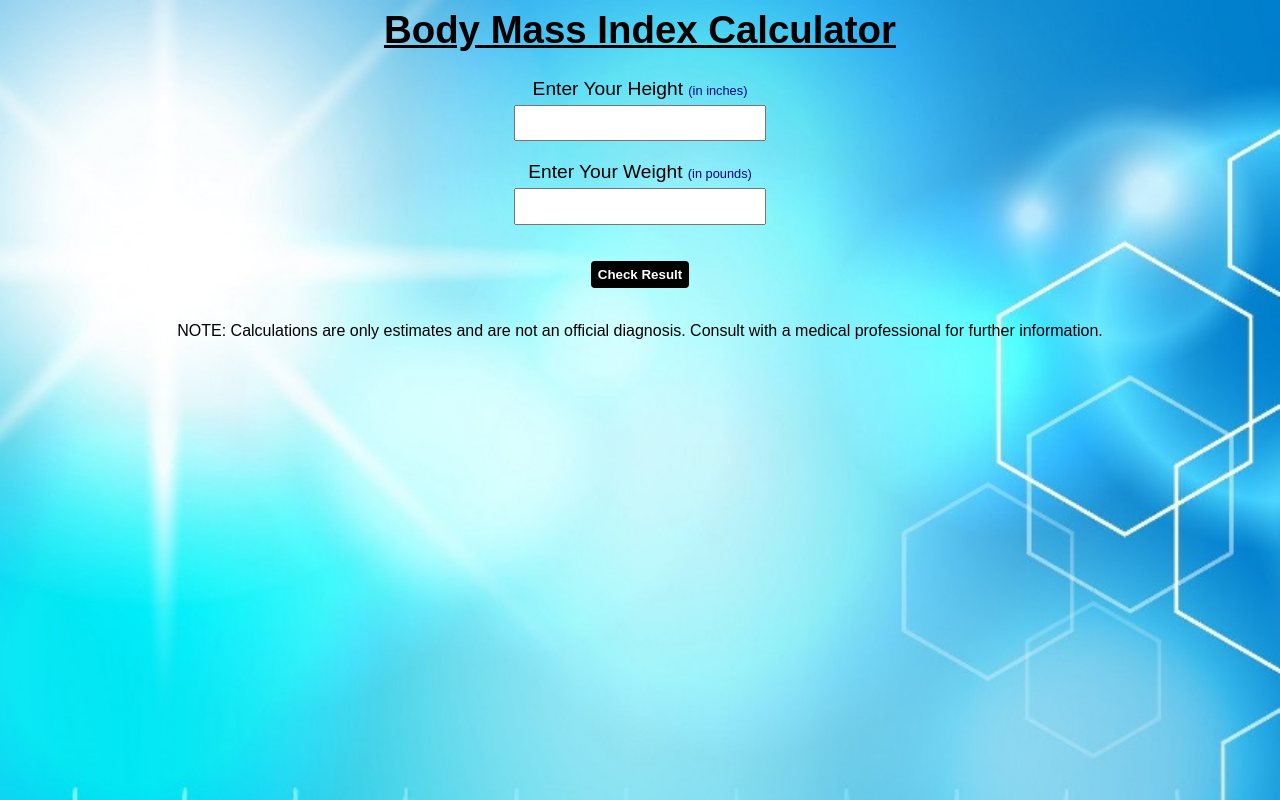
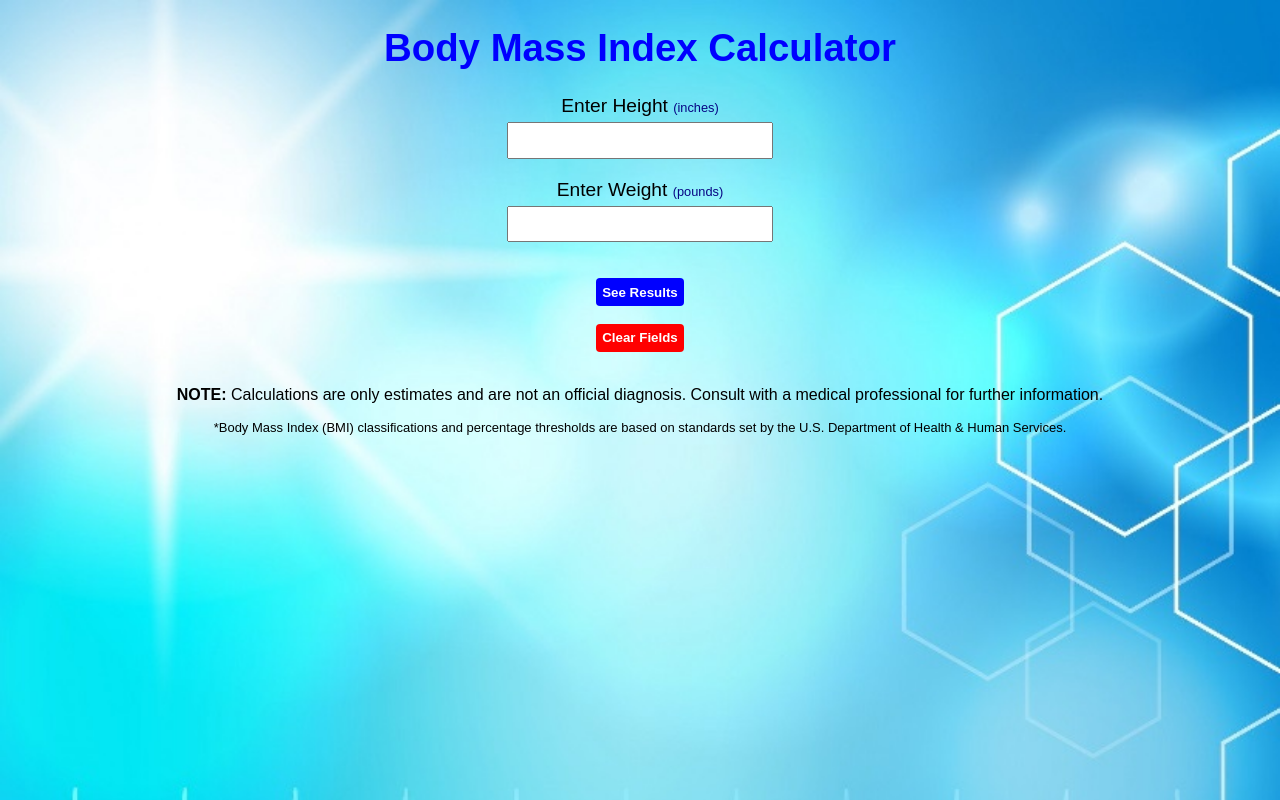
Before and after one commit to Mannyalfa/bmi-calculator, a plain HTML site: page index.html in a window 1280 px wide. Drawn offline with Linux system fonts and the light colour scheme; a web font is replaced by a local one.

Commit message:
added clear data for text fields

```diff
--- a/assets/css/stylesheet.css
+++ b/assets/css/stylesheet.css
@@ -10,15 +10,13 @@ body {
 }
 
 #msgbox {
-    font-size: 1.2rem;
     font-weight: 700;
-    margin: 20px;
+    margin-top: 20px;
 }
 
 h1 {
     font-size: 2.4rem;
-    text-decoration: underline;
-    color:black;
+    color: blue;
 }
 
 label {
@@ -42,7 +40,7 @@ span {
 
 #submit {
     margin-top: 1rem;
-    background-color: black;
+    background-color: blue;
     font-weight: 800;
     color: white;
     border: 0px;
@@ -50,3 +48,18 @@ span {
     padding: .4rem;
     border-radius: 4px;
 }
+
+#resetForm {
+    /* margin-top: 1rem; */
+    background-color: red;
+    font-weight: 800;
+    color: white;
+    border: 0px;
+    cursor: pointer;
+    padding: .4rem;
+    border-radius: 4px;
+}
+
+#standards {
+    font-size: small;
+}
--- a/assets/js/script.js
+++ b/assets/js/script.js
@@ -6,27 +6,35 @@ function BMICalc() {
     if (bmi < 18.5) {
         document.getElementById("bmibox").innerHTML = bmi;
         document.getElementById("msgbox").innerHTML =
-            "Your BMI is " + bmi + ": Underweight";
-        document.getElementById("msgbox").style.color = "gray";
+            "Your BMI is " + bmi + ". Category: Underweight*";
+        document.getElementById("msgbox").style.color = "gold";
     } else if (bmi >= 18.5 && bmi < 24.9) {
         document.getElementById("bmibox").innerHTML = bmi;
         document.getElementById("msgbox").innerHTML =
-            "Your BMI is " + bmi + ": Normal range";
+            "Your BMI is " + bmi + ". Category: Normal Range*";
         document.getElementById("msgbox").style.color = "green";
     } else if (bmi >= 25 && bmi < 29.9) {
         document.getElementById("bmibox").innerHTML = bmi;
         document.getElementById("msgbox").innerHTML =
-            "Your BMI is " + bmi + ": Overweight";
+            "Your BMI is " + bmi + ". Category: Overweight*";
         document.getElementById("msgbox").style.color = "brown";
-    } else if (bmi >= 29.9 && bmi < 39.9) {
+    } else if (bmi >= 30 && bmi < 34.9) {
         document.getElementById("bmibox").innerHTML = bmi;
         document.getElementById("msgbox").innerHTML =
-            "Your BMI is " + bmi + ": Obese";
+            "Your BMI is " + bmi + ". Category: Obese*";
         document.getElementById("msgbox").style.color = "maroon";
     } else {
         document.getElementById("bmibox").innerHTML = bmi;
         document.getElementById("msgbox").innerHTML =
-            "Your BMI is " + bmi + ": Extremely Obese";
+            "Your BMI is " + bmi + ". Category: Extremely Obese*";
         document.getElementById("msgbox").style.color = "red";
     }
 }
+
+function reset() {
+    document.getElementById("height").value="";
+    document.getElementById("weight").value="";
+    document.getElementById("bmibox").value="";
+    document.getElementById("msgbox").value="";
+
+}
--- a/index.html
+++ b/index.html
@@ -1,3 +1,6 @@
+<!DOCTYPE html>
+<html lang="en">
+
 <head>
     <meta charset="UTF-8">
     <meta http-equiv="X-UA-Compatible" content="IE=edge">
@@ -12,23 +15,29 @@
 
 <body>
     <element hidden id="bmibox"></element>
+    <div id="msgbox"></div>
     <h1>Body Mass Index Calculator</h1>
-    <div id="msgbox"></div>
-    <label for="">Enter Your Height <span>(in inches)</span> </label>
+    <label for="">Enter Height <span>(inches)</span> </label>
     <br>
     <input type="number" name="" id="height">
     <br>
-    <label for="">Enter Your Weight <span>(in pounds)</span> </label>
+    <label for="">Enter Weight <span>(pounds)</span> </label>
     <br>
     <input type="number" name="" id="weight">
     <br>
 
-    <input type="submit" value="Check Result" id="submit" onclick="BMICalc()">
+    <input type="button" value="See Results" id="submit" onclick="BMICalc()">
     <br>
     <br>
-    <p>NOTE: Calculations are only estimates and are not an official diagnosis.
+    <input type="button" value="Clear Fields" id="resetForm" onclick="reset()">
+    <br>
+    <br>
+    <p><strong>NOTE: </strong>Calculations are only estimates and are not an official diagnosis.
         Consult with a medical professional for further information.
     </p>
+    <p id="standards">*Body Mass Index (BMI) classifications and percentage thresholds are based on standards set by the
+        U.S. Department of
+        Health & Human Services.</p>
 </body>
 <script src="./assets/js/script.js"></script>
 
```
